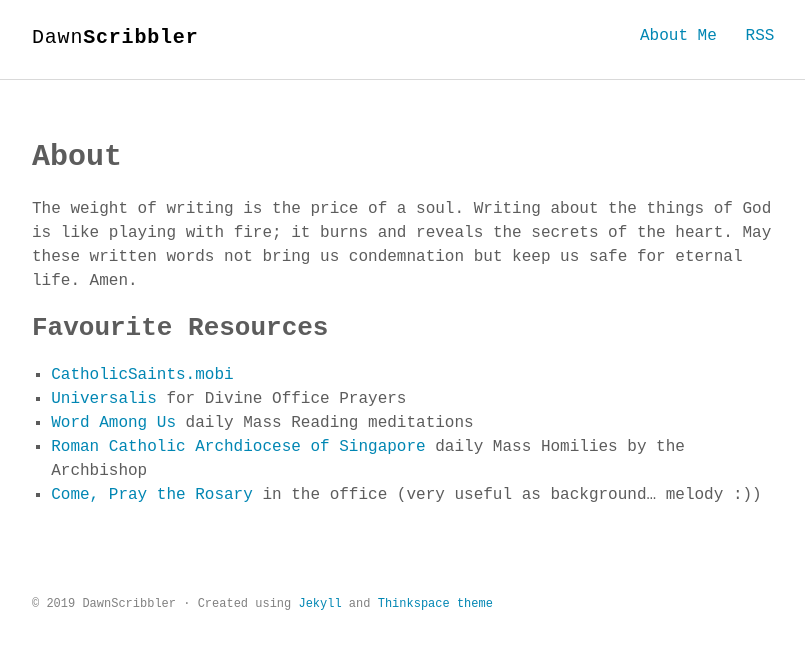
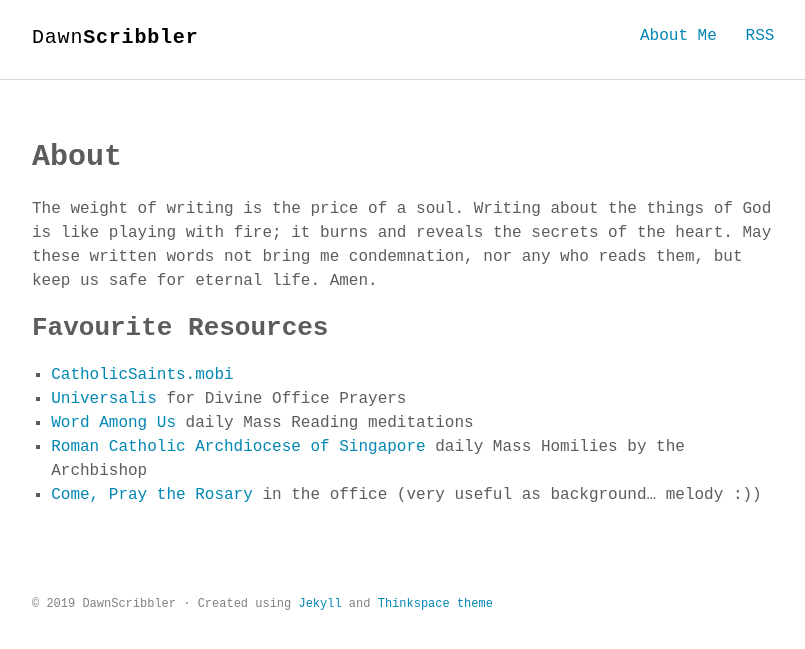
Before and after one commit to soulatcrossroad/dawnscribbler.github.io, a Jekyll site: the page built from about.md, in a window 1280 px wide. Shown: the top 649 px of the page, without its empty margins (232-1037 px from the left). Built offline with Jekyll 4.4.1, drawn with Linux system fonts in a browser that asks for light colours; some web fonts are replaced.

Commit message:
Update about.md

```diff
--- a/about.md
+++ b/about.md
@@ -4,7 +4,7 @@ title: About
 permalink: /about/
 ---
 
-The weight of writing is the price of a soul. Writing about the things of God is like playing with fire; it burns and reveals the secrets of the heart. May these written words not bring us condemnation but keep us safe for eternal life. Amen.
+The weight of writing is the price of a soul. Writing about the things of God is like playing with fire; it burns and reveals the secrets of the heart. May these written words not bring me condemnation, nor any who reads them, but keep us safe for eternal life. Amen.
 
 ## Favourite Resources
 
```
